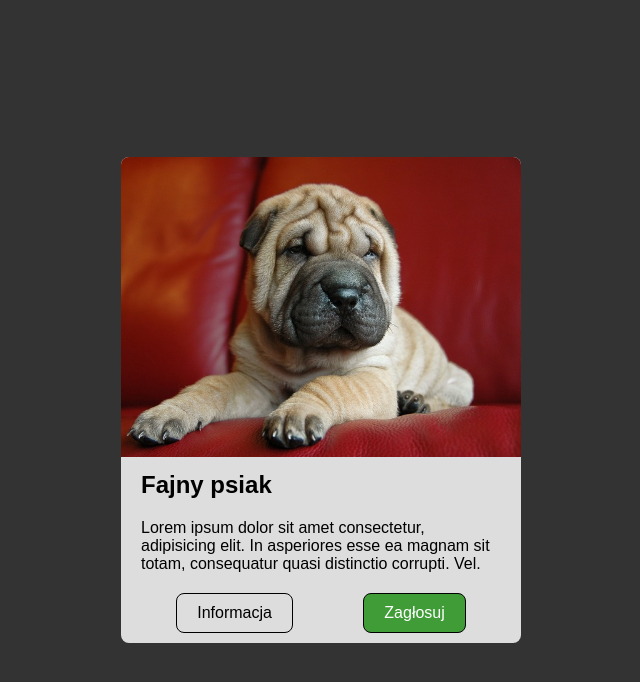
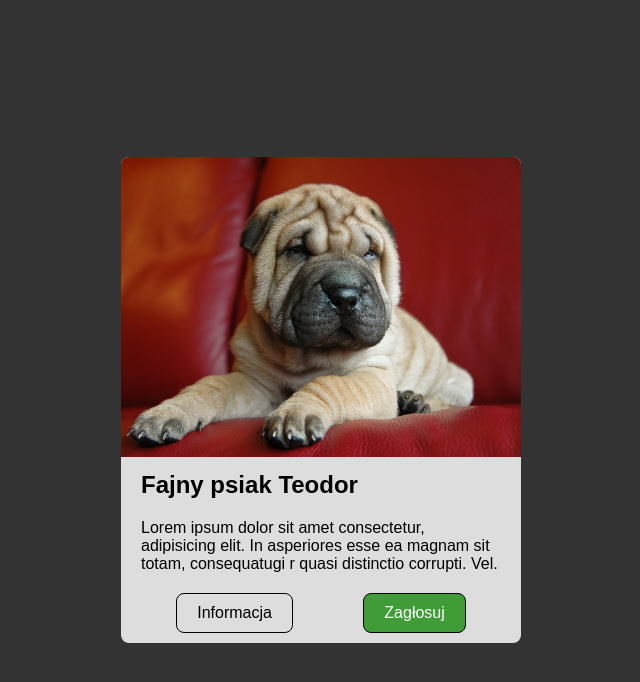
Before and after one commit to terabajt/toudi, a plain HTML site: page index.html in a window 1280 px wide. Shown: the whole page, without its empty margins (319-959 px from the left). Drawn offline with Linux system fonts and the light colour scheme.

Commit message:
add Name

```diff
--- a/index.html
+++ b/index.html
@@ -13,9 +13,9 @@
     <div class="card">
         <img src="./img/dog-g4c431ab14_640.jpg" alt="Sharpei szczeniak" class="card__img">
         <div class="card__body">
-            <h2 class="card__title">Fajny psiak</h2>
+            <h2 class="card__title">Fajny psiak Teodor</h2>
             <p class="card__text">Lorem ipsum dolor sit amet consectetur, adipisicing elit. In asperiores esse ea magnam
-                sit totam, consequatur quasi distinctio corrupti. Vel.</p>
+                sit totam, consequatugi r quasi distinctio corrupti. Vel.</p>
             <div class="card__btns">
                 <div class="card__btn">Informacja</div>
                 <div class="card__btn card__btn--highlight">Zagłosuj</div>
```
